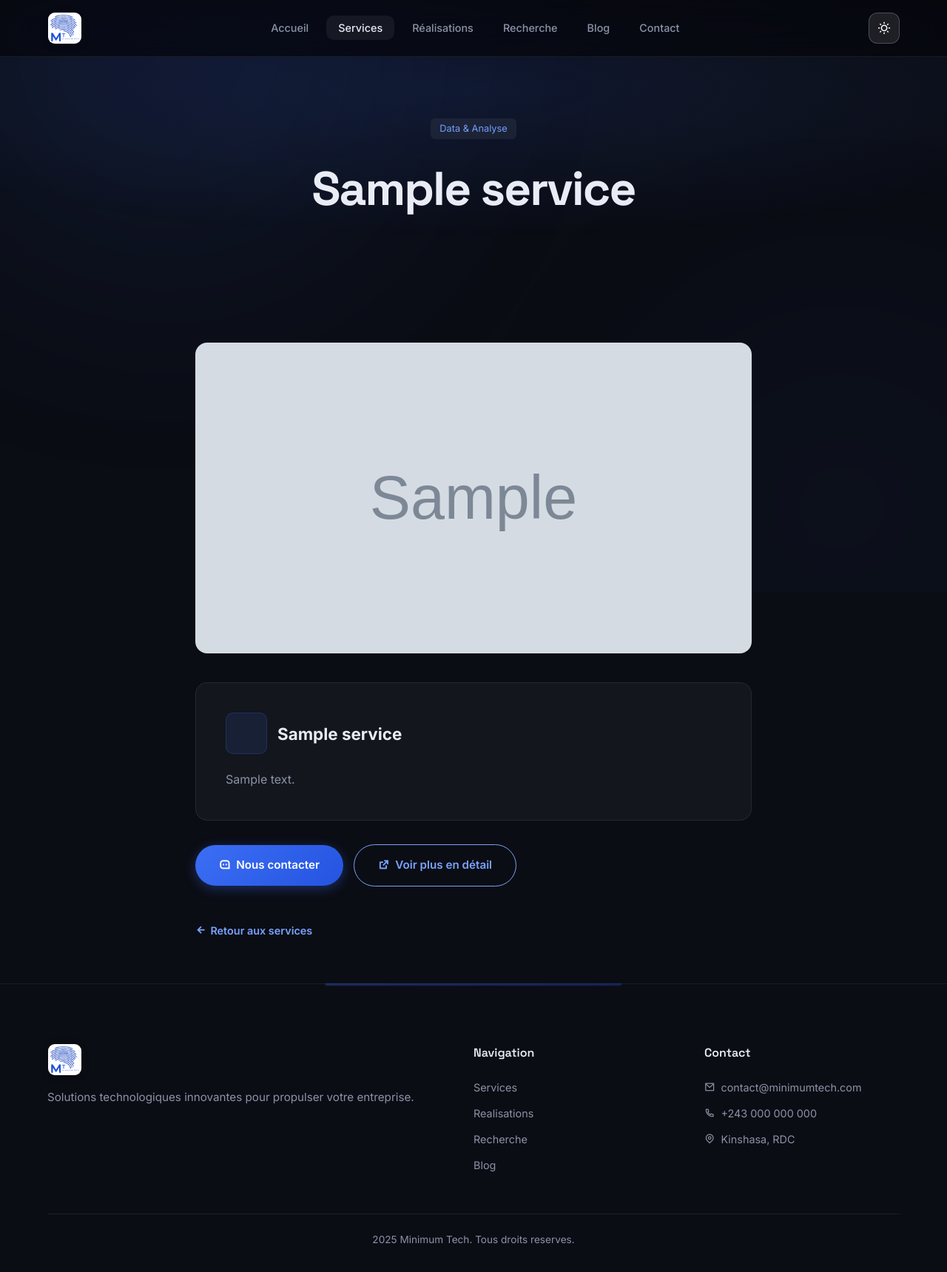
After one commit to Minimum-Tech-Company/Minimum_Tech_Company.sn, a Django app: page /services/1/ in a window 1280 px wide. The commit adds this page. Shown: the whole page at 74% size. Run offline with Django 5.2, Linux system fonts and the light colour scheme; data comes from the database, SQL or seed files in the repository; tables that the repository leaves empty hold one stand-in row (values such as "Sample post"); grey boxes marked "Sample" are stand-in pictures; some libraries are stand-ins or nearby versions.

Commit message:
feat: service detail pages with 'En savoir plus' cards + 'Nous contacter' CTA

```diff
--- a/core/urls.py
+++ b/core/urls.py
@@ -5,6 +5,7 @@ from . import views
 urlpatterns = [
     path('', views.index, name='index'),
     path('services/', views.services_page, name='services'),
+    path('services/<int:pk>/', views.service_detail_page, name='service_detail'),
     path('realisations/', views.realisations_page, name='realisations'),
     path('futurs-projets/', views.futurs_projets_page, name='futurs_projets'),
     path('recherche/', views.research_page, name='research'),
--- a/core/views.py
+++ b/core/views.py
@@ -40,6 +40,12 @@ def services_page(request):
         'company': get_company_info(),
     }
     return render(request, 'core/services.html', context)
+
+
+def service_detail_page(request, pk):
+    service = get_object_or_404(Service, pk=pk, active=True)
+    context = {'service': service, 'company': get_company_info()}
+    return render(request, 'core/service_detail.html', context)
 
 
 def realisations_page(request):
--- a/templates/base.html
+++ b/templates/base.html
@@ -25,10 +25,10 @@
             </a>
             <ul class="nav-links" id="navLinks">
                 <li><a href="/" class="{% if request.path == '/' %}active{% endif %}">Accueil</a></li>
-                <li><a href="/services/" class="{% if request.path == '/services/' %}active{% endif %}">Services</a></li>
-                <li><a href="/realisations/" class="{% if request.path == '/realisations/' %}active{% endif %}">Réalisations</a></li>
-                <li><a href="/recherche/" class="{% if request.path == '/recherche/' %}active{% endif %}">Recherche</a></li>
-                <li><a href="/blog/" class="{% if request.path == '/blog/' %}active{% endif %}">Blog</a></li>
+                <li><a href="/services/" class="{% if request.path|slice:':10' == '/services/' %}active{% endif %}">Services</a></li>
+                <li><a href="/realisations/" class="{% if request.path|slice:':15' == '/realisations/' %}active{% endif %}">Réalisations</a></li>
+                <li><a href="/recherche/" class="{% if request.path|slice:':11' == '/recherche/' %}active{% endif %}">Recherche</a></li>
+                <li><a href="/blog/" class="{% if request.path|slice:':6' == '/blog/' %}active{% endif %}">Blog</a></li>
                 <li><a href="/contact/" class="{% if request.path == '/contact/' %}active{% endif %}">Contact</a></li>
             </ul>
             <div style="display:flex;align-items:center;gap:8px">
--- a/templates/core/index.html
+++ b/templates/core/index.html
@@ -84,9 +84,7 @@
         <span class="tag" style="margin-bottom:12px;display:inline-block">{{ service.category_display }}</span>
         <h3>{{ service.title }}</h3>
         <p>{{ service.description }}</p>
-        {% if service.link %}
-        <a href="{{ service.link }}" target="_blank" rel="noopener" class="card-link">En savoir plus <i class="ri-arrow-right-line"></i></a>
-        {% endif %}
+        <a href="/services/{{ service.pk }}/" class="card-link">En savoir plus <i class="ri-arrow-right-line"></i></a>
       </div>
       {% endfor %}
     </div>
--- /dev/null
+++ b/templates/core/service_detail.html
@@ -0,0 +1,28 @@
+{% extends 'base.html' %}
+{% block title %}{{ service.title }} — Minimum Tech{% endblock %}
+{% block content %}
+<div class="mesh-bg"><div class="blob blob-1"></div><div class="blob blob-2"></div></div>
+<div class="page-hero">
+  {% if service.category_display %}<span class="tag" style="margin-bottom:16px;display:inline-block">{{ service.category_display }}</span>{% endif %}
+  <h1>{{ service.title }}</h1>
+</div>
+<div class="blog-content">
+  {% if service.image %}
+  <img src="{{ service.image.url }}" alt="{{ service.title }}" style="width:100%;border-radius:16px;margin-bottom:32px;max-height:420px;object-fit:cover">
+  {% endif %}
+  <div class="blog-article">
+    <div style="display:flex;align-items:center;gap:14px;margin-bottom:20px">
+      <div class="card-icon" style="margin:0"><i class="{{ service.icon }}"></i></div>
+      <h2 style="margin:0;font-size:1.4rem">{{ service.title }}</h2>
+    </div>
+    <div class="content">{{ service.description|linebreaks }}</div>
+  </div>
+  <div style="display:flex;flex-wrap:wrap;gap:14px;margin-top:32px;align-items:center">
+    <a href="/contact/?service={{ service.title|urlencode }}" class="btn btn-primary"><i class="ri-message-3-line"></i> Nous contacter</a>
+    {% if service.link %}
+    <a href="{{ service.link }}" target="_blank" rel="noopener" class="btn btn-outline"><i class="ri-external-link-line"></i> Voir plus en détail</a>
+    {% endif %}
+  </div>
+  <div style="margin-top:32px"><a href="/services/" class="card-link"><i class="ri-arrow-left-line"></i> Retour aux services</a></div>
+</div>
+{% endblock %}
--- a/templates/core/services.html
+++ b/templates/core/services.html
@@ -24,9 +24,7 @@
         <span class="tag" style="margin-bottom:12px;display:inline-block">{{ service.category_display }}</span>
         <h3>{{ service.title }}</h3>
         <p>{{ service.description }}</p>
-        {% if service.link %}
-        <a href="{{ service.link }}" target="_blank" rel="noopener" class="card-link">En savoir plus <i class="ri-arrow-right-line"></i></a>
-        {% endif %}
+        <a href="/services/{{ service.pk }}/" class="card-link">En savoir plus <i class="ri-arrow-right-line"></i></a>
       </div>
       {% empty %}
       <div class="empty-state" style="grid-column:1/-1"><i class="ri-inbox-line"></i><p>Aucun service dans cette catégorie.</p></div>
```
